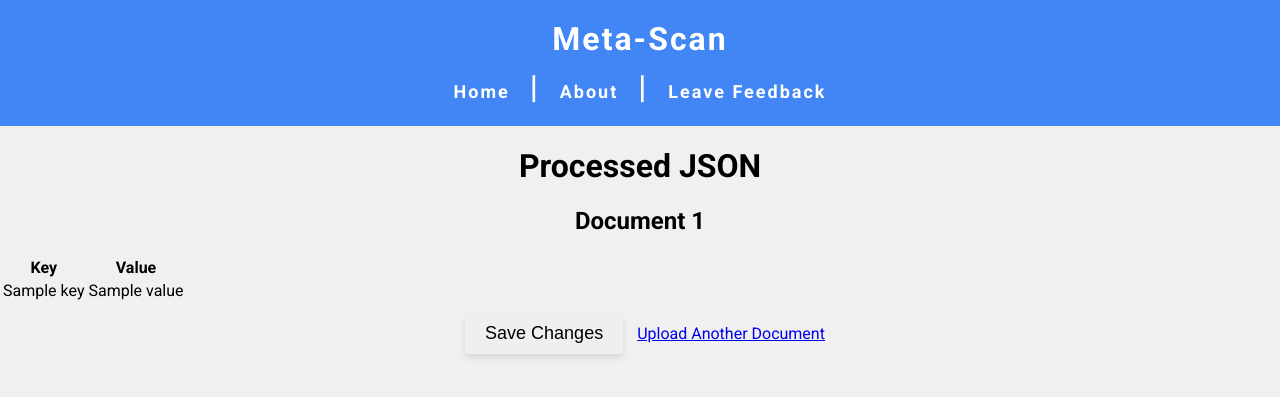
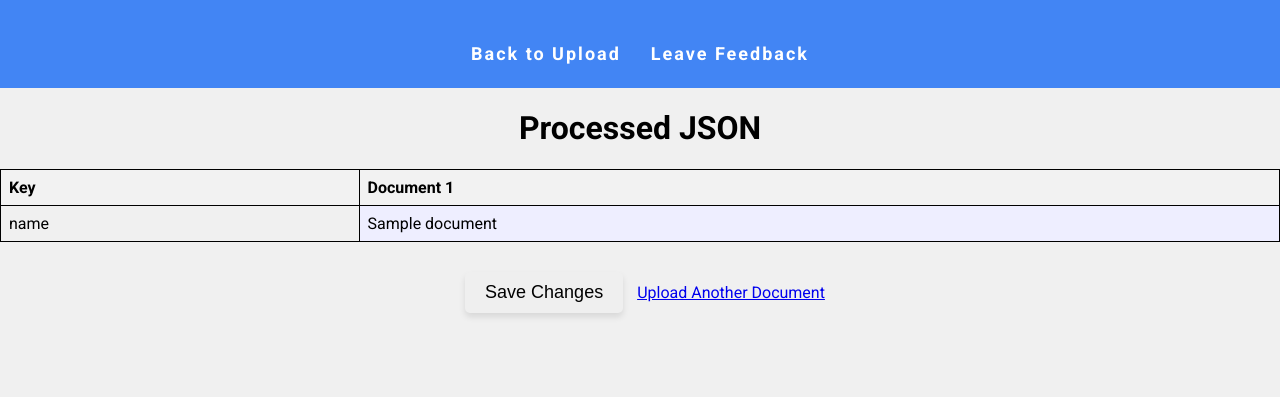
Before and after one commit to CS-179K/Meta-Scan, a Flask app: template WindowsStuff/templates/result.html in a window 1280 px wide. Shown: the top 397 px of the page. Run offline with Flask 3, Linux system fonts and the light colour scheme; the template is opened without the code that fills it: most values are stand-ins (such as "Sample title", 1, 10 or a date in 2020).

Commit message:
some minor front end updates

```diff
--- a/WindowsStuff/templates/result.html
+++ b/WindowsStuff/templates/result.html
@@ -3,60 +3,80 @@
 <head>
     <meta charset="UTF-8">
     <meta name="viewport" content="width=device-width, initial-scale=1.0">
-    <title>Meta-Scan</title>
+    <title>Result</title>
     <link href="https://fonts.googleapis.com/css2?family=Roboto:wght@400;700&display=swap" rel="stylesheet">
     <link rel="stylesheet" href="{{ url_for('static', filename='styles.css') }}">
-</head>
-<body>
     <div class="header">
-        Meta-Scan
         <nav>
-            <a href="#">Home</a> |
-            <a href="/about">About</a> |
+            <a href="/">Back to Upload</a>
             <a href="/feedback">Leave Feedback</a>
         </nav>
     </div>
+    <style>
+        table {
+            width: 100%;
+            border-collapse: collapse;
+            margin-bottom: 20px;
+        }
+        table, th, td {
+            border: 1px solid black;
+        }
+        th, td {
+            padding: 8px;
+            text-align: left;
+        }
+        th {
+            background-color: #f2f2f2;
+        }
+        td[contenteditable="true"] {
+            background-color: #eef;
+        }
+    </style>
+</head>
 <body>
     <h1>Processed JSON</h1>
-    {% for document in json_data %}
-        <h2>Document {{ loop.index }}</h2>
-        <table>
+    <table id="documentTable">
         <thead>
             <tr>
                 <th>Key</th>
-                    <th>Value</th>
+                {% for document in json_data %}
+                    <th>Document {{ loop.index }}</th>
+                {% endfor %}
             </tr>
         </thead>
         <tbody>
-                {% for key, value in document.items() %}
+            {% for key in json_data[0].keys() %}
                 <tr>
                     <td>{{ key }}</td>
-                        <td contenteditable="true">{{ value }}</td>
+                    {% for document in json_data %}
+                        <td contenteditable="true">{{ document[key] }}</td>
+                    {% endfor %}
                 </tr>
             {% endfor %}
         </tbody>
     </table>
-    {% endfor %}
     <button id="saveButton">Save Changes</button>
     <a href="/">Upload Another Document</a>
 
     <!-- JavaScript to handle saving edited values -->
     <script>
         document.getElementById('saveButton').addEventListener('click', function() {
-            let tables = document.querySelectorAll('table');
+            let table = document.getElementById('documentTable');
+            let rows = table.querySelectorAll('tbody tr');
             let updatedData = [];
 
-            tables.forEach(function(table, index) {
-                let rows = table.querySelectorAll('tbody tr');
-                let documentData = {};
+            rows.forEach(function(row, rowIndex) {
+                let key = row.cells[0].innerText.trim();
 
-                rows.forEach(function(row) {
-                    let key = row.cells[0].innerText.trim();
-                    let value = row.cells[1].innerText.trim();
-                    documentData[key] = value;
+                row.querySelectorAll('td').forEach(function(cell, cellIndex) {
+                    if (cellIndex > 0) {  // Skip the first cell as it contains the key
+                        let value = cell.innerText.trim();
+                        if (!updatedData[cellIndex - 1]) {
+                            updatedData[cellIndex - 1] = {};
+                        }
+                        updatedData[cellIndex - 1][key] = value;
+                    }
                 });
-
-                updatedData.push(documentData);
             });
 
             // Send the updated data to the server via AJAX
```
Lines whose indentation alone changed are shown as unchanged.
